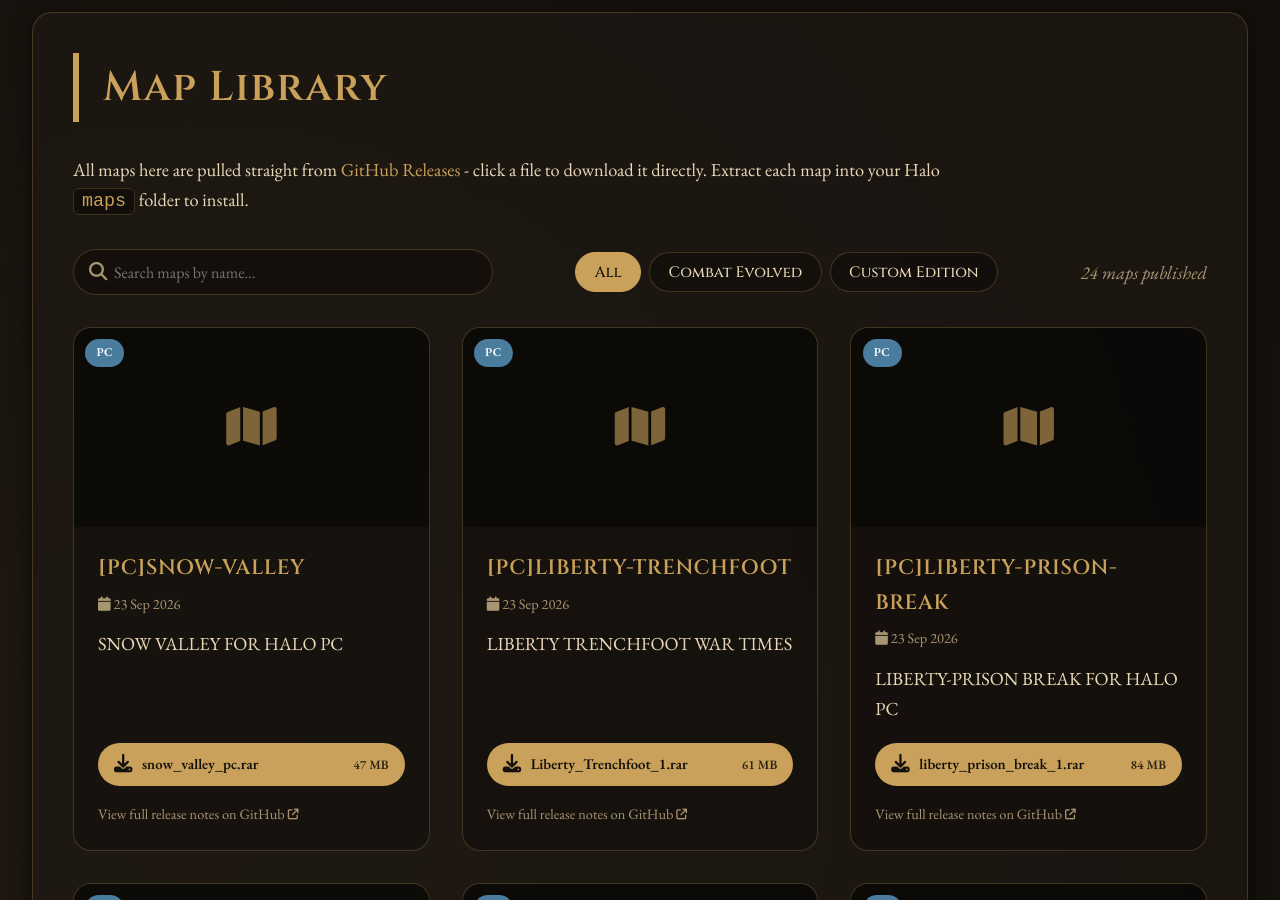
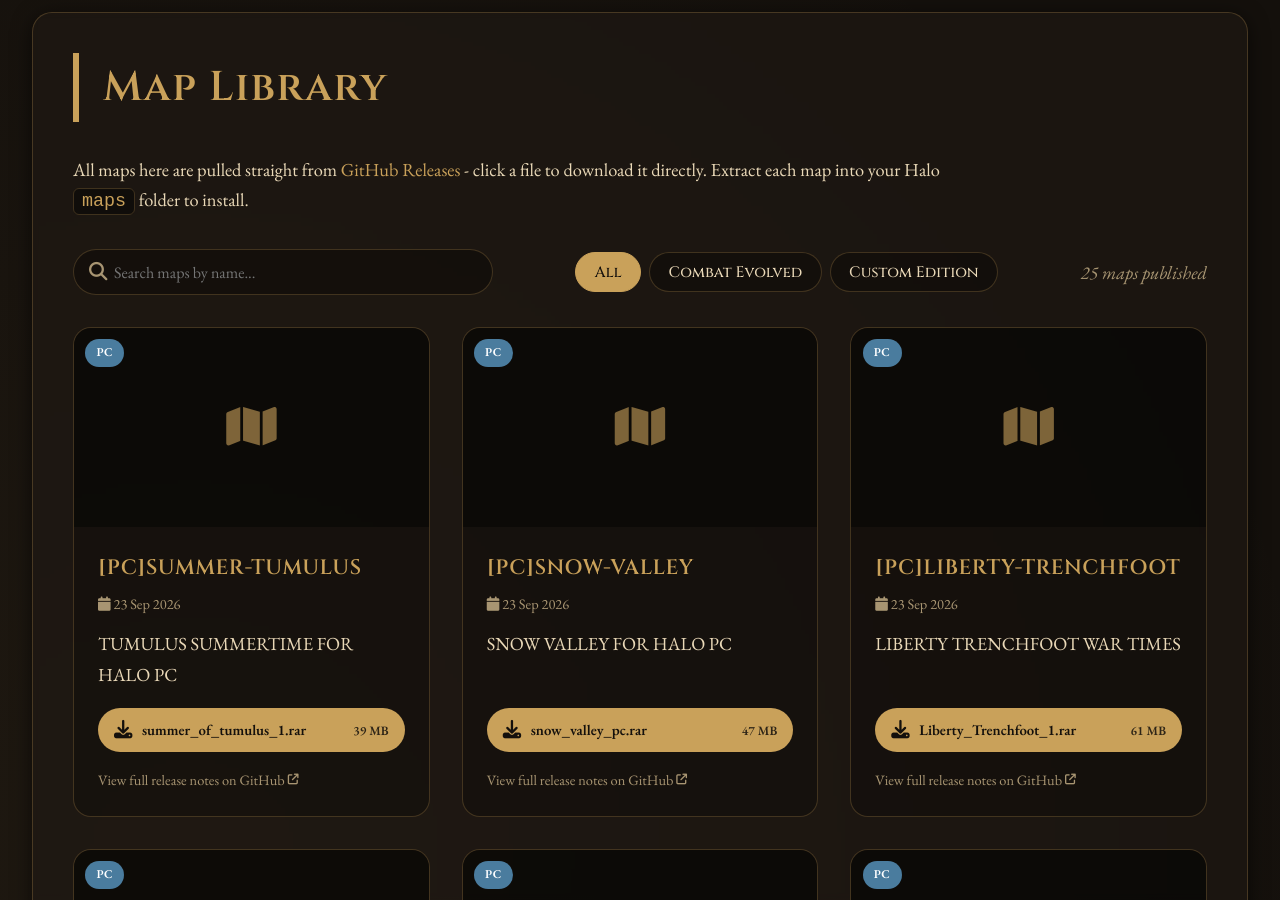
Before and after one commit to Chalwk/NC-Halo-Maps, a Jekyll site: the page built from maps.html, in a window 1280 px wide and 900 px high, scrolled down 264 px. Built offline with Jekyll 4.4.1, drawn with Linux system fonts in a browser that asks for light colours.

Commit message:
chore: update releases data

```diff
--- a/_data/releases.json
+++ b/_data/releases.json
@@ -1,4 +1,27 @@
 [
+  {
+    "id": 394762731,
+    "tag": "PC-SUMMER-TUMULUS",
+    "name": "[PC]SUMMER-TUMULUS",
+    "body": "TUMULUS SUMMERTIME FOR HALO PC",
+    "prerelease": false,
+    "published_at": "2026-09-23T14:47:06Z",
+    "html_url": "https://github.com/nakedchick-code/NC-Halo-Maps/releases/tag/PC-SUMMER-TUMULUS",
+    "games": [
+      "PC"
+    ],
+    "thumbnail": null,
+    "assets": [
+      {
+        "name": "summer_of_tumulus_1.rar",
+        "size": 41201448,
+        "size_human": "39 MB",
+        "download_count": 0,
+        "browser_download_url": "https://github.com/nakedchick-code/NC-Halo-Maps/releases/download/PC-SUMMER-TUMULUS/summer_of_tumulus_1.rar",
+        "content_type": "application/x-compressed"
+      }
+    ]
+  },
   {
     "id": 394761398,
     "tag": "PC-SNOW-VALLEY",
```
